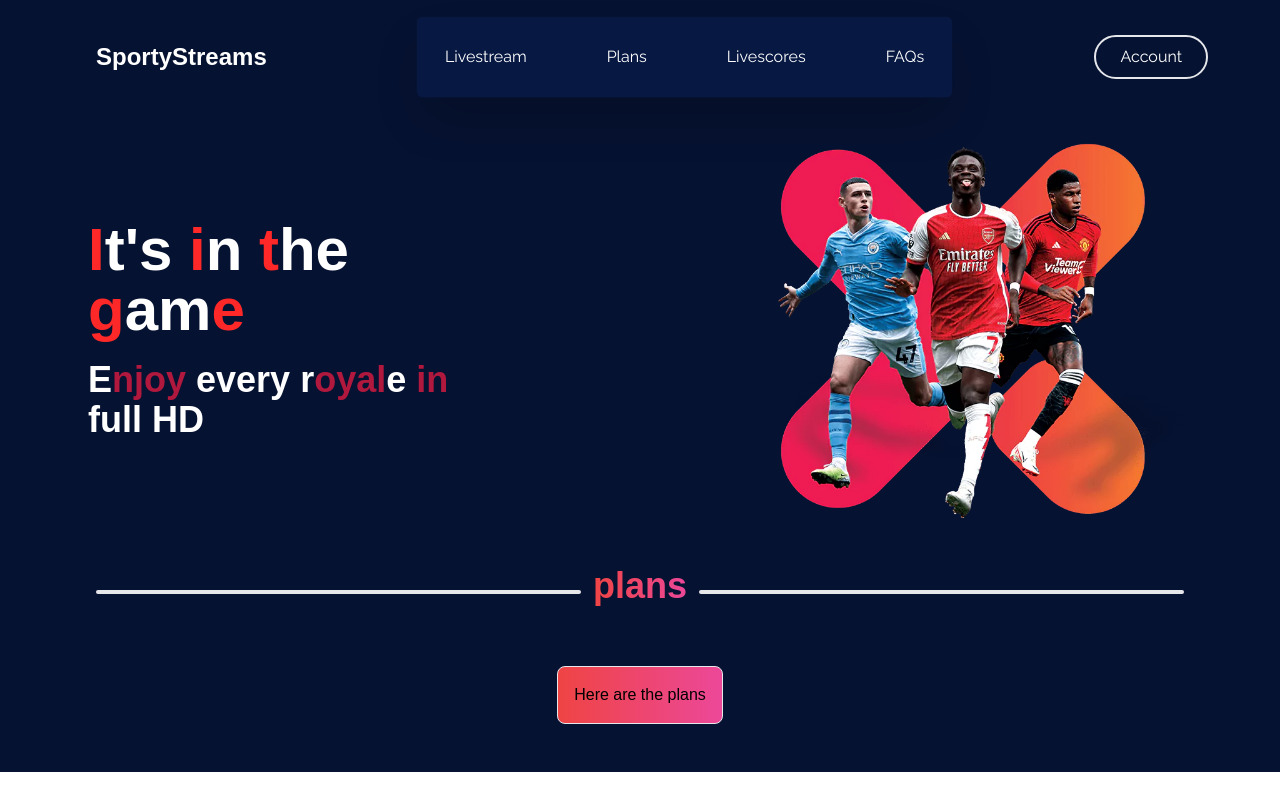
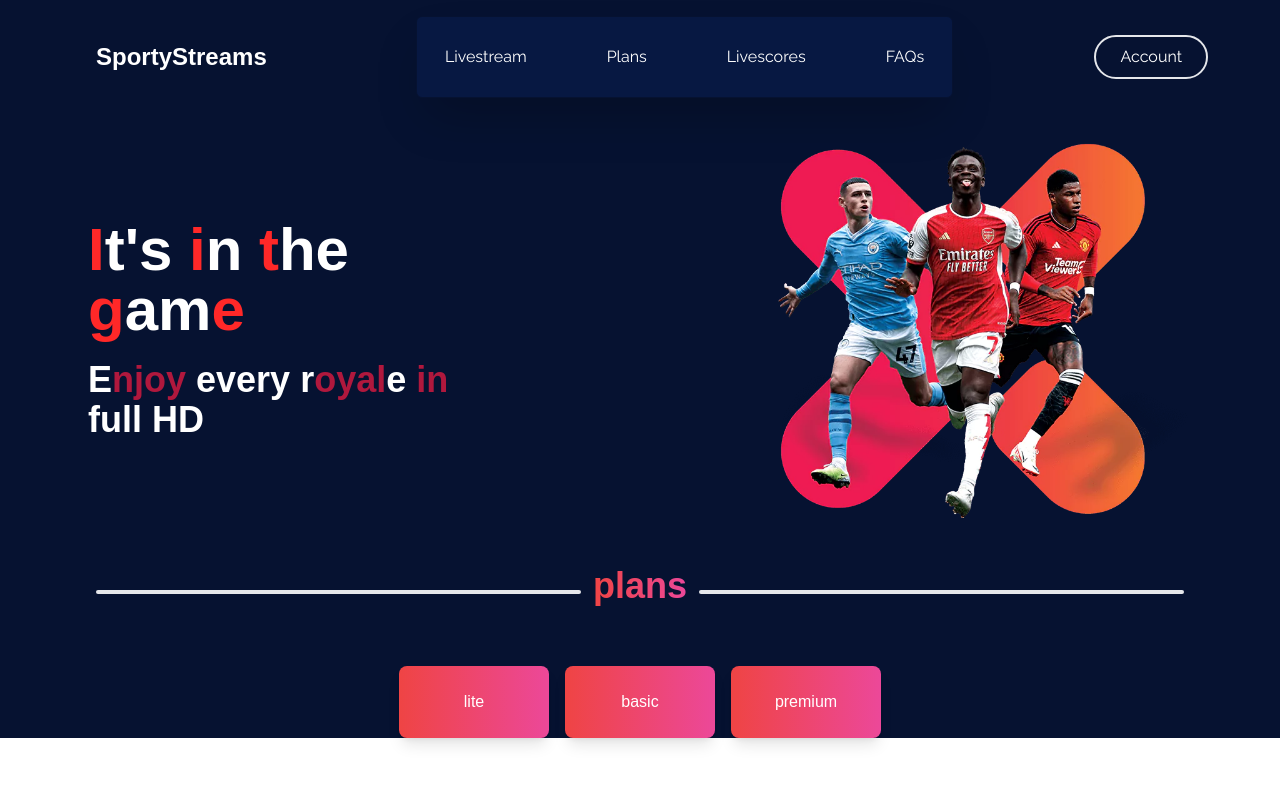
Before and after one commit to lumasia07/sportystreams, a Next.js app: page / in a window 1280 px wide. Built offline with nearby package versions, Linux system fonts and the light colour scheme; a web font is replaced by a local one.

Commit message:
rough templates for subscription cards

```diff
--- a/app/_components/plans.js
+++ b/app/_components/plans.js
@@ -12,8 +12,16 @@ export default function Plans() {
                 </div>
                 <div className="border-t-4 rounded-lg w-2/5 mr-4 md:mr-24"></div>
             </div>
-            <div className="border m-12 p-4 rounded-lg bg-gradient-to-r from-red-500 to-pink-500">
-                Here are the plans
+            <div className="mt-12 flex flex-col md:flex-row md:justify-center gap-4">
+                <div className="bg-gradient-to-r from-red-500 to-pink-500 text-white p-6 rounded-lg shadow-lg flex-1 min-w-[150px] text-center">
+                    lite
+                </div>
+                <div className="bg-gradient-to-r from-red-500 to-pink-500 text-white p-6 rounded-lg shadow-lg flex-1 min-w-[150px] text-center">
+                    basic
+                </div>
+                <div className="bg-gradient-to-r from-red-500 to-pink-500 text-white p-6 rounded-lg shadow-lg flex-1 min-w-[150px] text-center">
+                    premium
+                </div>
             </div>
         </div>
     );
```
